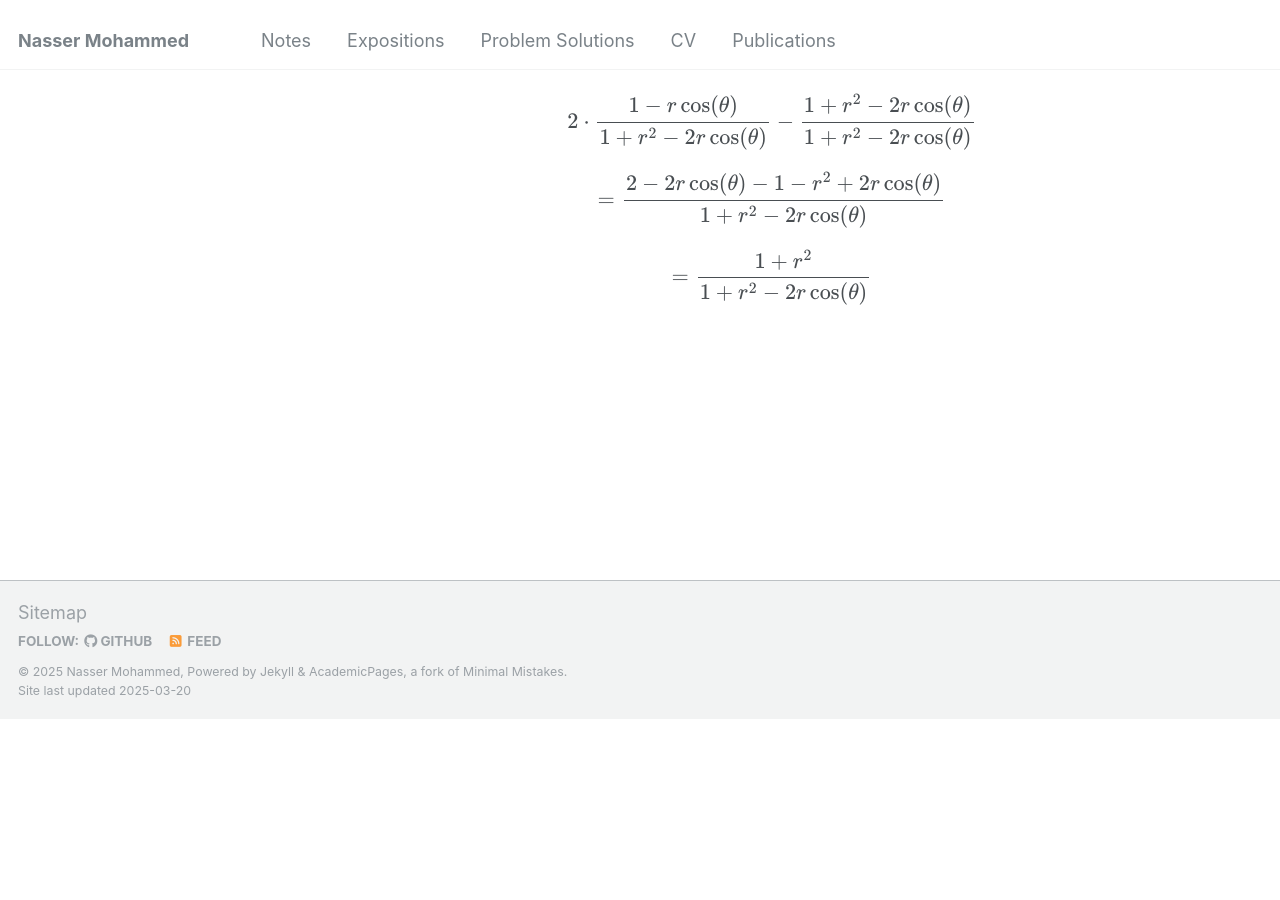
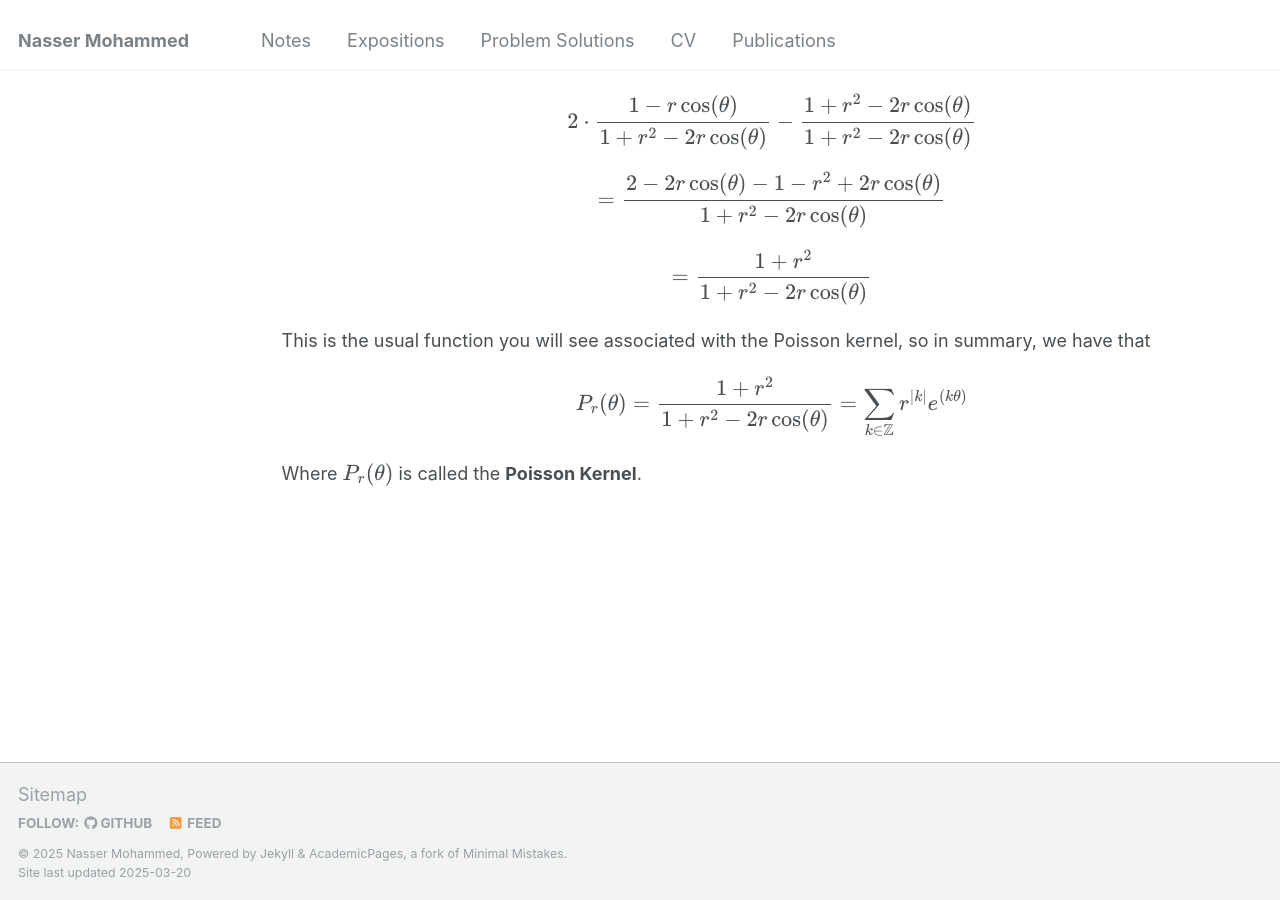
Before and after one commit to Nasser-Mohammed/Nasser-Mohammed.github.io, a Jekyll site: the page built from _pages/notes/Fourier-Analysis/poisson-kernel.md, in a window 1280 px wide and 900 px high, scrolled down 5292 px. Built offline with Jekyll 4.4.1, drawn with Linux system fonts in a browser that asks for light colours; before the commit the page ends 6011 px from its top, so only the background shows below that.

Commit message:
Update poisson-kernel.md

```diff
--- a/_pages/notes/Fourier-Analysis/poisson-kernel.md
+++ b/_pages/notes/Fourier-Analysis/poisson-kernel.md
@@ -90,3 +90,6 @@ Continuing the simplification
 \\[2\cdot\frac{1-r\cos(\theta)}{1+r^2-2r\cos(\theta)} - \frac{1+r^2-2r\cos(\theta)}{1+r^2-2r\cos(\theta)}\\]
 \\[ =\frac{2-2r\cos(\theta) - 1 -r^2 + 2r\cos(\theta)}{1+r^2-2r\cos(\theta)}\\]
 \\[=\frac{1+r^2}{1+r^2-2r\cos(\theta)}\\]
+This is the usual function you will see associated with the Poisson kernel, so in summary, we have that
+\\[P_r(\theta) = \frac{1+r^2}{1+r^2-2r\cos(\theta)} = \sum_{k \in \mathbb{Z}}r^{|k|}e^{(k\theta)}\\]
+Where \\(P_r(\theta)\\) is called the **Poisson Kernel**.
```
